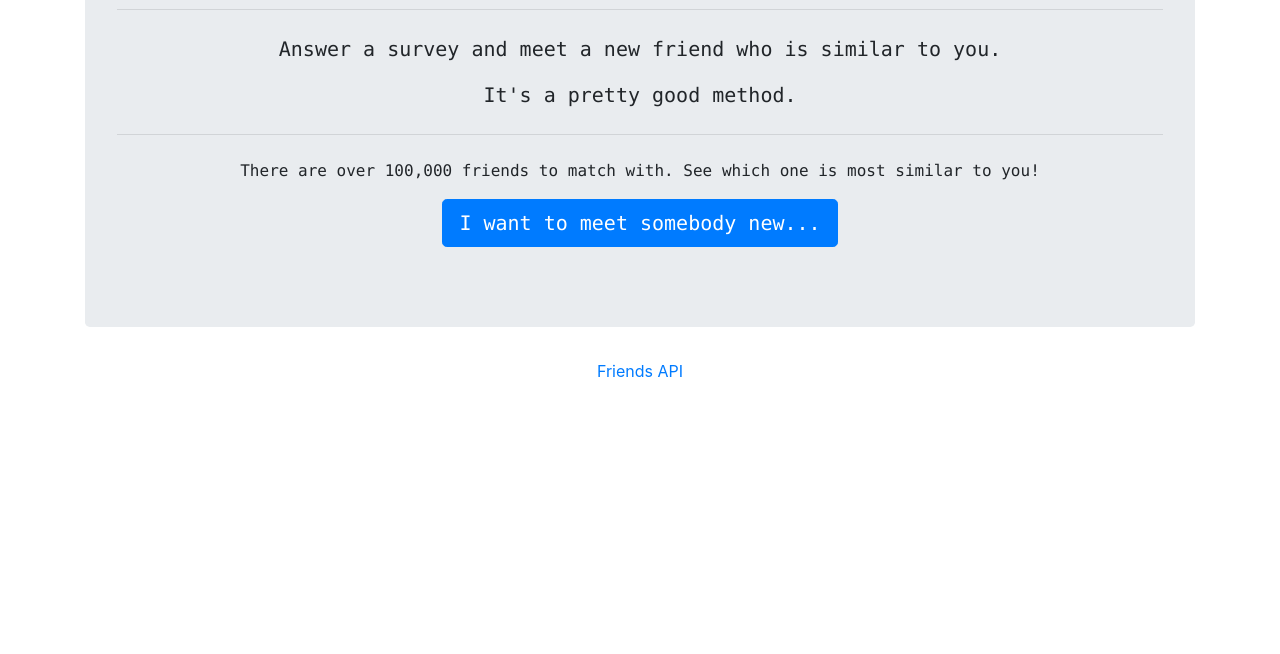
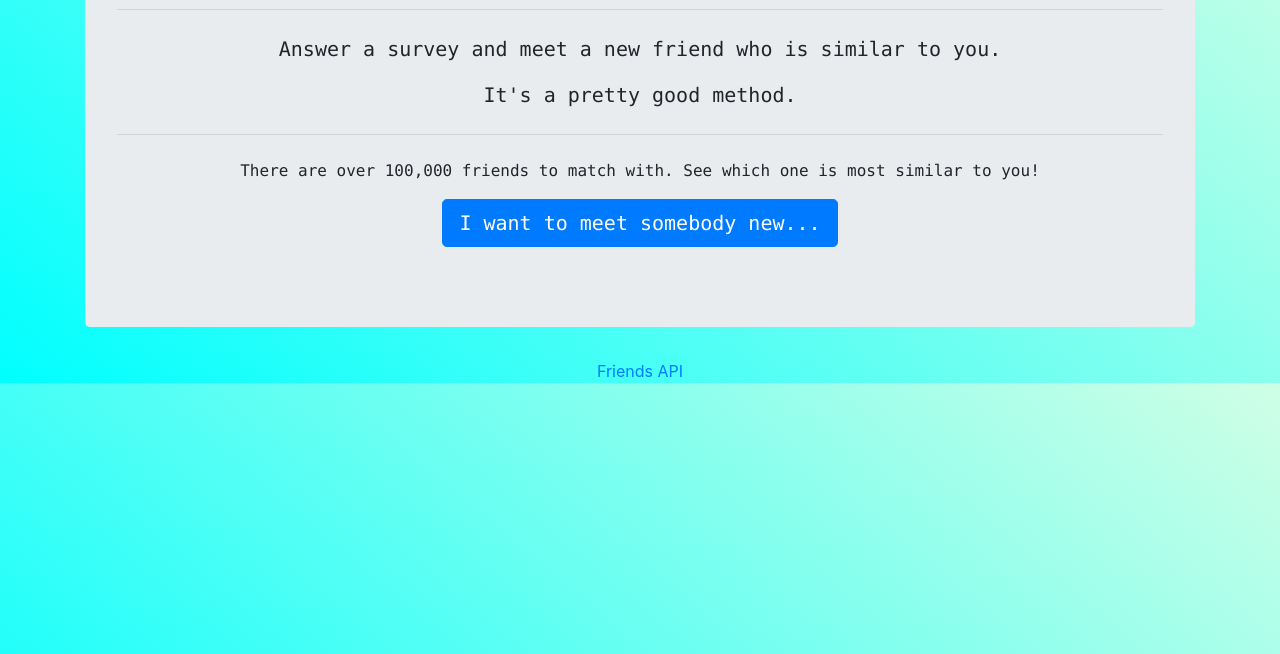
Before and after one commit to lrminer/Friend-Finder, a website: page app/public/index.html in a window 1280 px wide. Shown: the part 146-800 px from the top of the page. Drawn offline with nearby package versions, Linux system fonts and the light colour scheme.

Commit message:
fixed css link

```diff
--- a/app/public/index.html
+++ b/app/public/index.html
@@ -13,7 +13,7 @@
         integrity="sha384-ggOyR0iXCbMQv3Xipma34MD+dH/1fQ784/j6cY/iJTQUOhcWr7x9JvoRxT2MZw1T" crossorigin="anonymous">
 
 
-<link rel="stylesheet" href="./css/"></head>
+<link rel="stylesheet" href="./css/style.css"></head>
 
 
 
```
Also changed, not shown: app/public/survey.html (+1 -1 lines).
